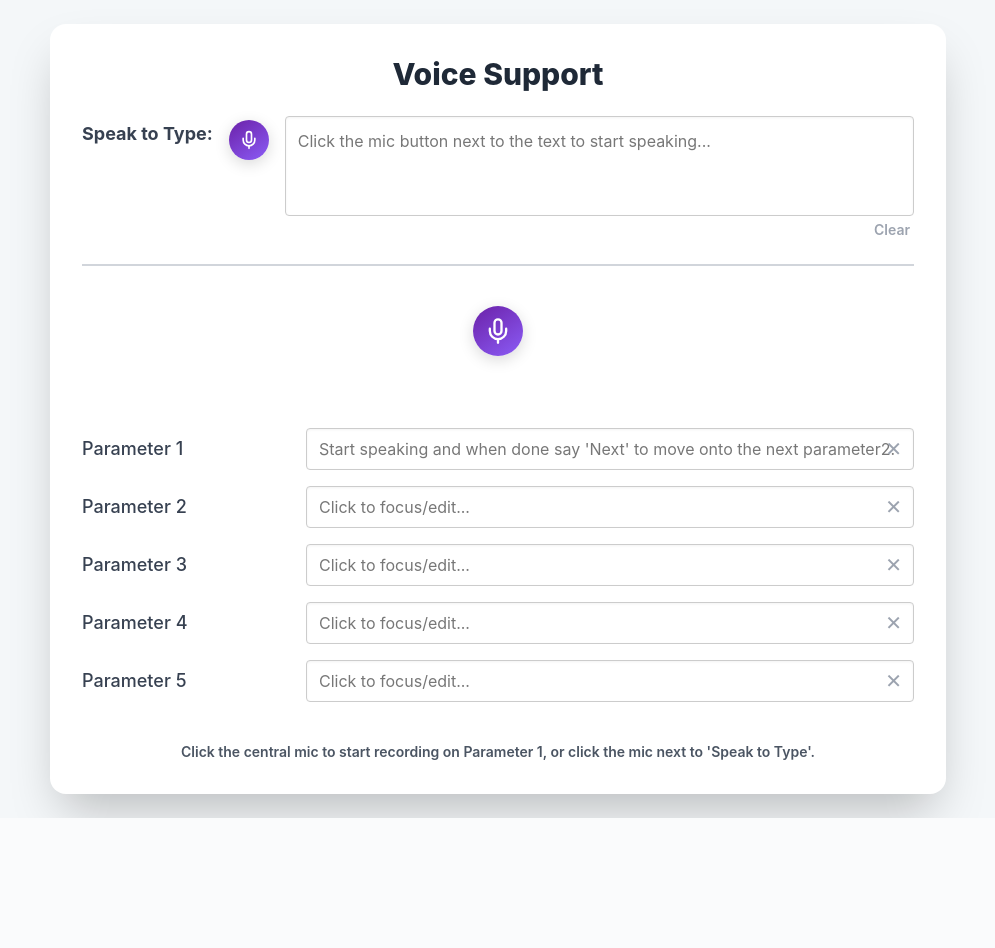
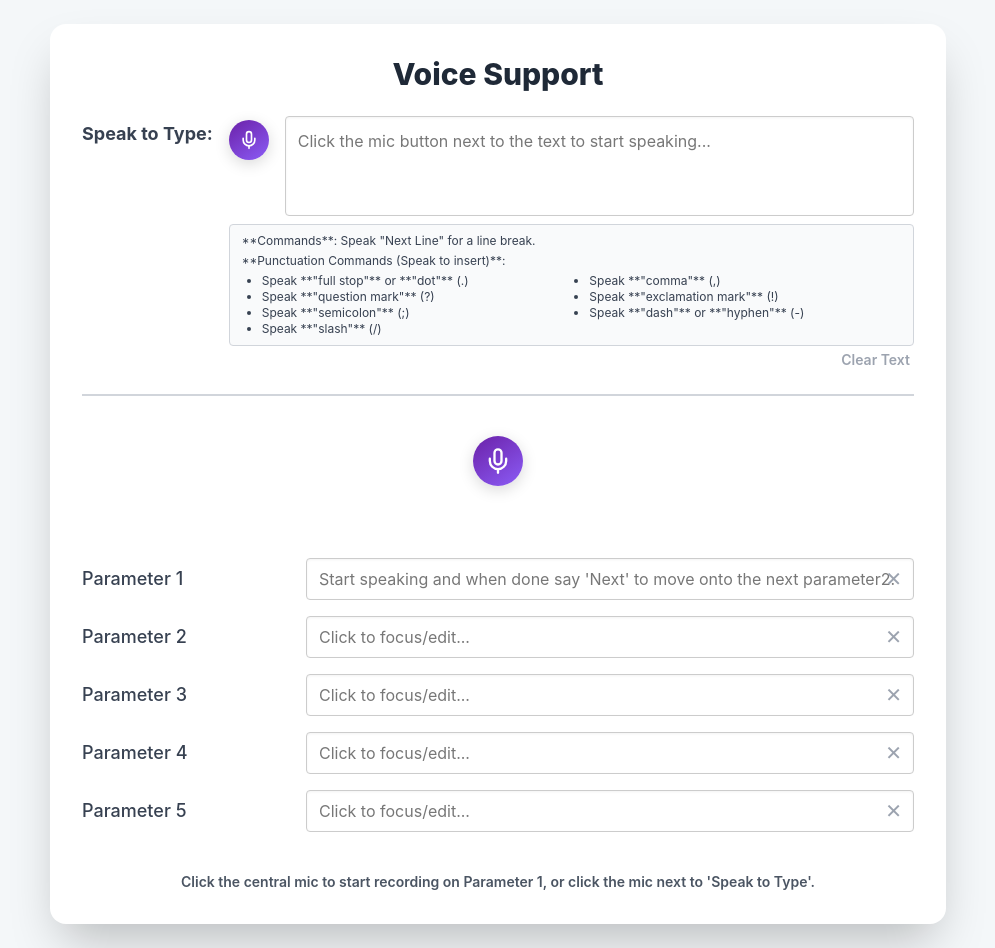
Before and after one commit to DandaLakshmiManiSankar/VoiceSupport, a Flask app: page / in a window 1280 px wide. Shown: the whole page, without its empty margins (142-1137 px from the left). Before the commit the page ends 818 px from the top, so only its background shows below. Run offline with Flask 3, Linux system fonts and the light colour scheme; some libraries are stand-ins or nearby versions.

Commit message:
Update index.html

```diff
--- a/templates/index.html
+++ b/templates/index.html
@@ -64,7 +64,23 @@
             </button>
             <div id="transcription-bar-1" class="text-input-bar multi-line-box" role="textbox" aria-multiline="true" tabindex="0">Click the mic button next to the text to start speaking...</div>
           </div>
-          <button id="clear-btn-1" class="self-end mt-1 mr-1 text-sm text-gray-400 hover:text-gray-700 font-semibold" onclick="clearText(1)">Clear</button>
+
+          <div class="text-left text-xs text-gray-700 mt-2 px-3 py-2 border border-gray-300 rounded bg-gray-50">
+            **Commands**: Speak "Next Line" for a line break.
+            <div class="mt-1">
+              **Punctuation Commands (Speak to insert)**:
+              <ul class="list-disc pl-5 mt-1 grid grid-cols-2 gap-x-4">
+                <li>Speak **"full stop"** or **"dot"** (.)</li>
+                <li>Speak **"comma"** (,)</li>
+                <li>Speak **"question mark"** (?)</li>
+                <li>Speak **"exclamation mark"** (!)</li>
+                <li>Speak **"semicolon"** (;)</li>
+                <li>Speak **"dash"** or **"hyphen"** (-)</li>
+                <li>Speak **"slash"** (/) </li>
+              </ul>
+            </div>
+          </div>
+                    <button id="clear-btn-1" class="self-end mt-1 mr-1 text-sm text-gray-400 hover:text-gray-700 font-semibold" onclick="clearText(1)">Clear Text</button>
         </div>
       </div>
     </section>
@@ -167,16 +183,18 @@ const statusMsg = document.getElementById('status-message');
 function autoPunctuate(text) {
   let result = text;
   result = result.replace(/\bcomma\b/gi, ", ");
+  result = result.replace(/\bkama\b/gi, ", ");
   result = result.replace(/\bfull stop\b/gi, ". ");
   result = result.replace(/\bpoint\b/gi, ". ");
   result = result.replace(/\bdot\b/gi, ". ");
   result = result.replace(/\bslash\b/gi, "/");
-  result = result.replace(/\bbackslash\b/gi, "\\");
+  result = result.replace(/\bbackward slash\b/gi, "\\");
+  result = result.replace(/\bcolum\b/gi, ":");
   result = result.replace(/\bcolon\b/gi, ":");
   result = result.replace(/\bsemicolon\b/gi, ";");
   result = result.replace(/\bSemi colon\b/gi, ";");
   result = result.replace(/\bdash\b/gi, "-");
-  result = result.replace(/\bminus\b/gi, "-");
+  result = result.replace(/\bhyphen\b/gi, "-");
   result = result.replace(/\bquestion mark\b/gi, "?");
   result = result.replace(/\bexclamation mark\b/gi, "!");
 
```
